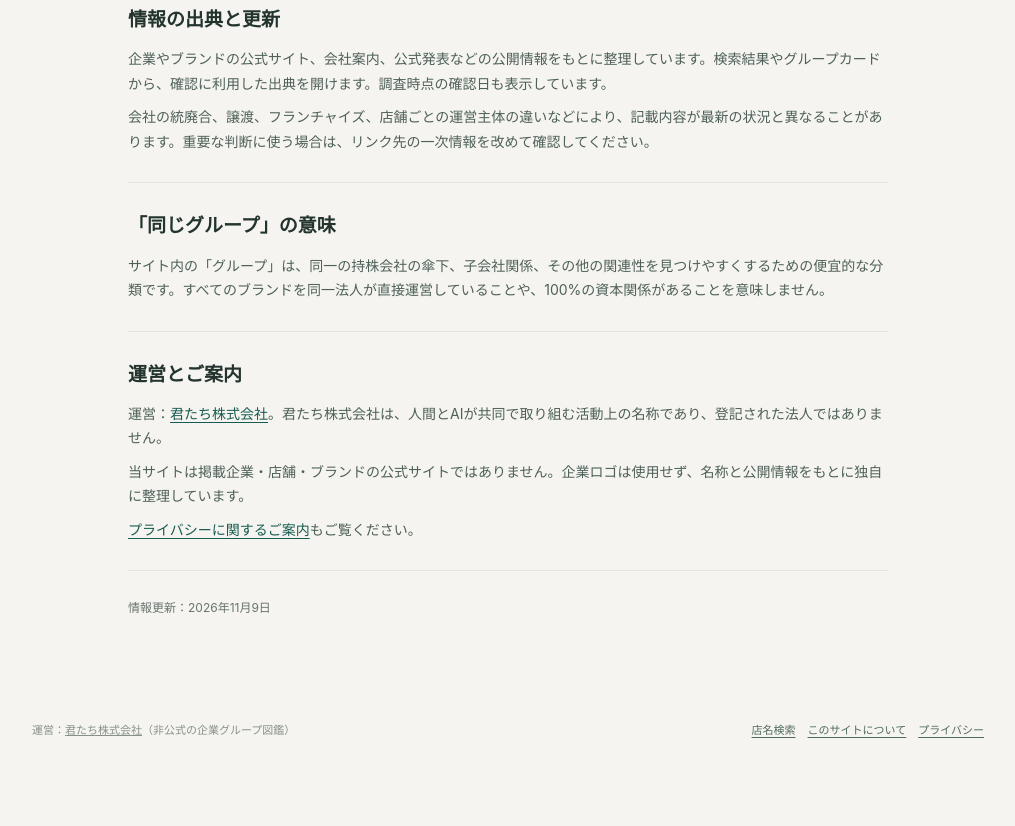
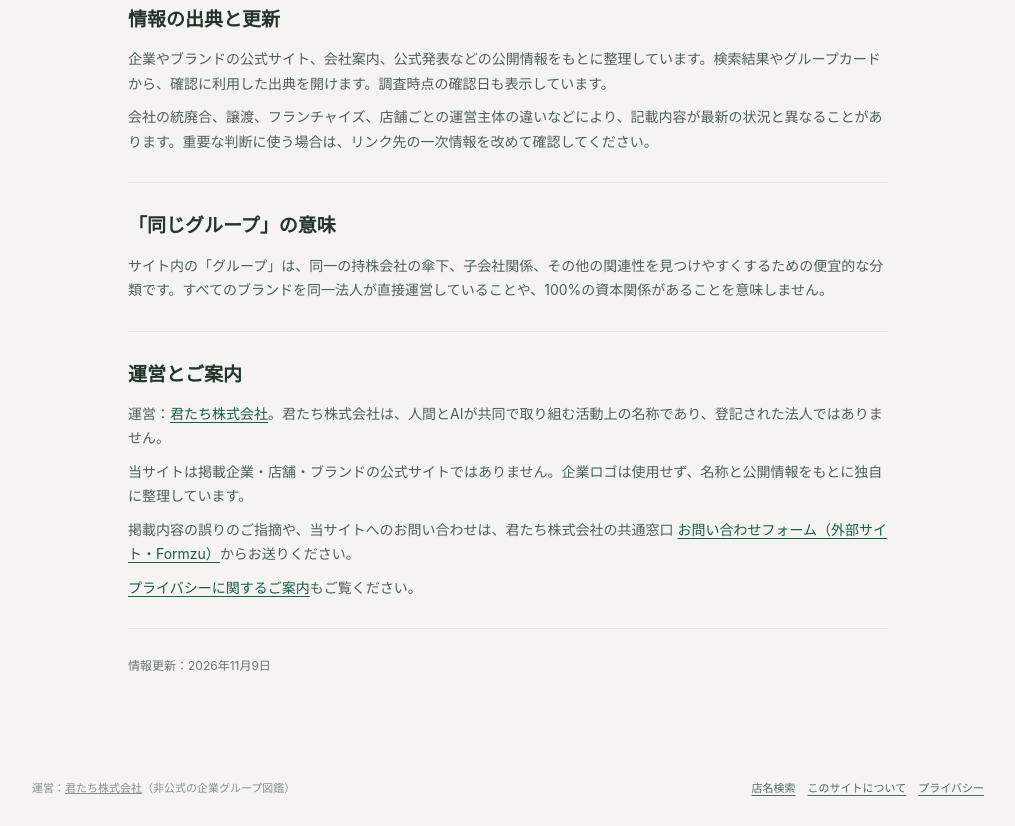
Before and after one commit to hampemtarutaru/shop-groups-finder, a plain HTML site: page public/about.html in a window 1280 px wide. Shown: the part 485-1311 px from the top of the page, without its empty margins (132-1147 px from the left). Before the commit the page ends 1253 px from the top, so only its background shows below. Drawn offline with Linux system fonts and the light colour scheme.

Commit message:
K-089 RC: link approved common Formzu contact channel public/about.html [CF-Pages-Skip]

```diff
--- a/public/about.html
+++ b/public/about.html
@@ -32,6 +32,7 @@
     <section class="info-section" aria-labelledby="owner"><h2 id="owner">運営とご案内</h2>
       <p>運営：<a href="https://company.hampemtarutaru.com/">君たち株式会社</a>。君たち株式会社は、人間とAIが共同で取り組む活動上の名称であり、登記された法人ではありません。</p>
       <p>当サイトは掲載企業・店舗・ブランドの公式サイトではありません。企業ロゴは使用せず、名称と公開情報をもとに独自に整理しています。</p>
+      <p>掲載内容の誤りのご指摘や、当サイトへのお問い合わせは、君たち株式会社の共通窓口 <a href="https://ws.formzu.net/fgen/S91789198/" target="_blank" rel="noopener noreferrer">お問い合わせフォーム（外部サイト・Formzu）</a>からお送りください。</p>
       <p><a href="./privacy.html">プライバシーに関するご案内</a>もご覧ください。</p>
     </section>
     <p class="info-updated">情報更新：2026年11月9日</p>
```
